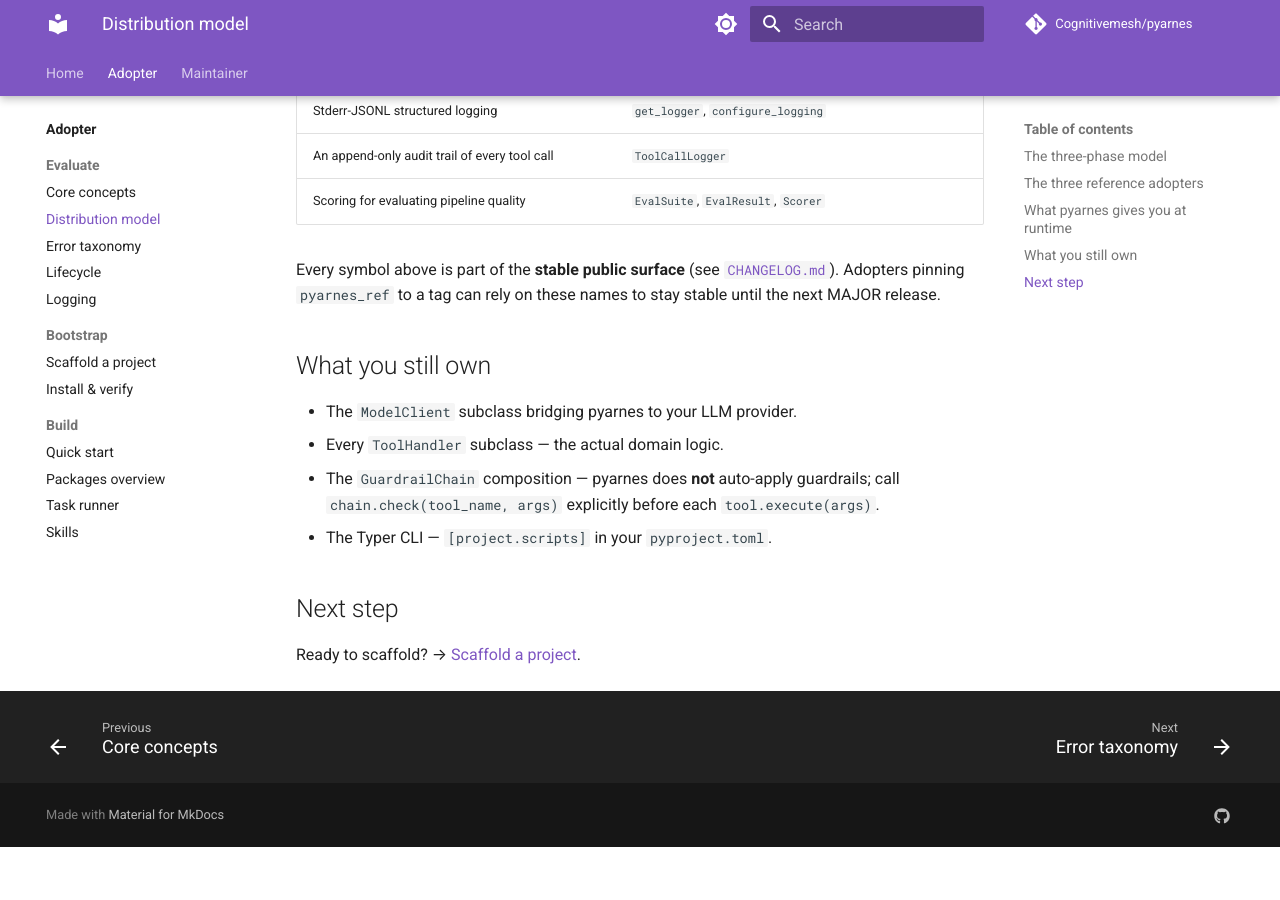
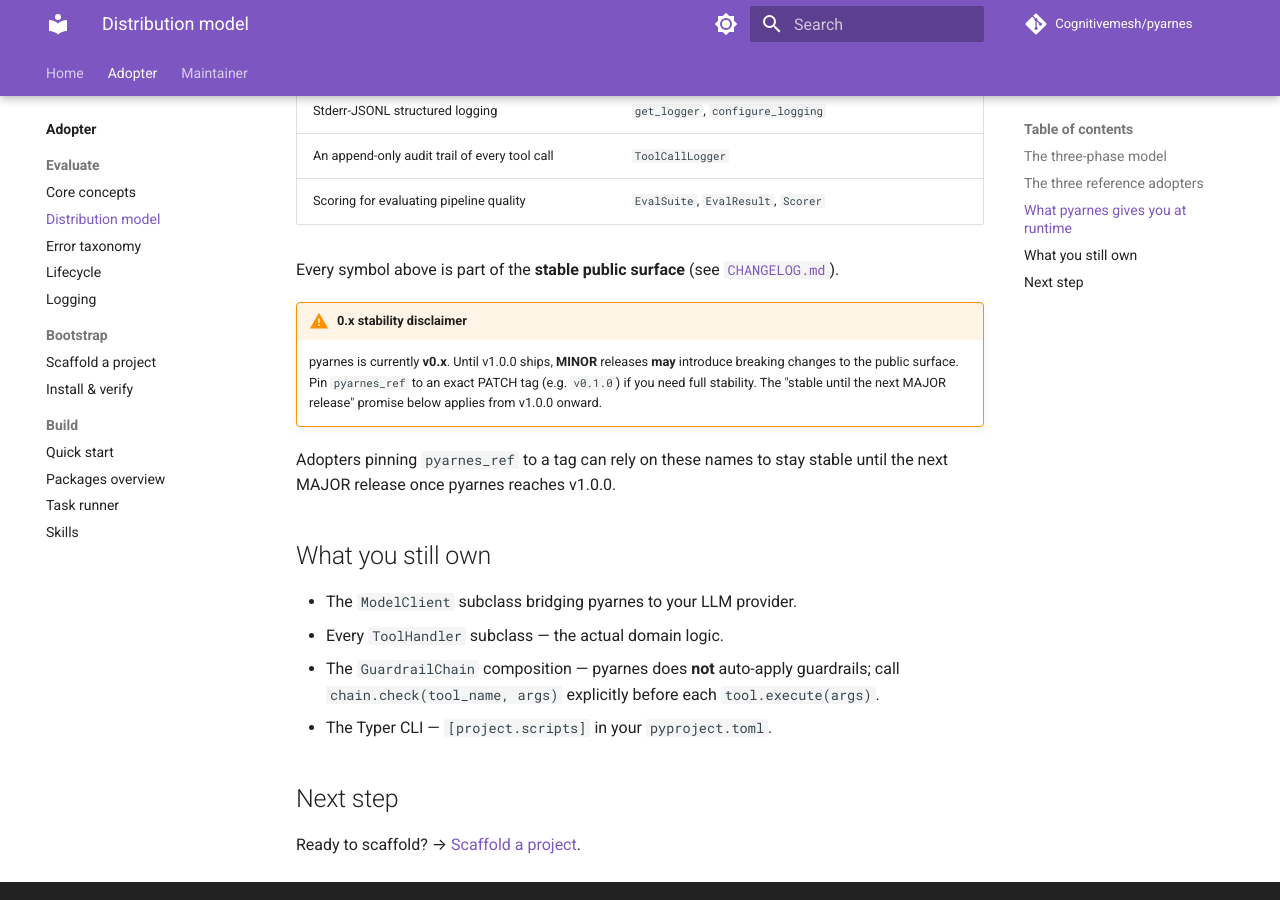
Before and after one commit to Cognitivemesh/pyarnes, an MkDocs documentation site: the page built from docs/adopter/evaluate/distribution.md, in a window 1280 px wide and 900 px high, scrolled down 2046 px. Built offline with MkDocs 1.6.1 and Material for MkDocs 9.7.7, drawn with Linux system fonts in a browser that asks for light colours; comment, search, counter and statistics services are not loaded; before the commit the page ends 2893 px from its top, so only the background shows below that.

```diff
--- a/docs/adopter/evaluate/distribution.md
+++ b/docs/adopter/evaluate/distribution.md
@@ -52,7 +52,12 @@ A fourth `blank` shape stamps out a minimal scaffold without shape-specific stub
 | An append-only audit trail of every tool call | `ToolCallLogger` |
 | Scoring for evaluating pipeline quality | `EvalSuite`, `EvalResult`, `Scorer` |
 
-Every symbol above is part of the **stable public surface** (see [`CHANGELOG.md`](https://github.com/Cognitivemesh/pyarnes/blob/main/CHANGELOG.md)). Adopters pinning `pyarnes_ref` to a tag can rely on these names to stay stable until the next MAJOR release.
+Every symbol above is part of the **stable public surface** (see [`CHANGELOG.md`](https://github.com/Cognitivemesh/pyarnes/blob/main/CHANGELOG.md)).
+
+!!! warning "0.x stability disclaimer"
+    pyarnes is currently **v0.x**. Until v1.0.0 ships, **MINOR** releases **may** introduce breaking changes to the public surface. Pin `pyarnes_ref` to an exact PATCH tag (e.g. `v0.1.0`) if you need full stability. The "stable until the next MAJOR release" promise below applies from v1.0.0 onward.
+
+Adopters pinning `pyarnes_ref` to a tag can rely on these names to stay stable until the next MAJOR release once pyarnes reaches v1.0.0.
 
 ## What you still own
 
```
Also changed, not shown: CONTRIBUTING.md (+0 -2 lines), docs/maintainer/onboard/testing.md (+4 -1 lines), docs/maintainer/release.md (+3 -0 lines), 1 other file.
